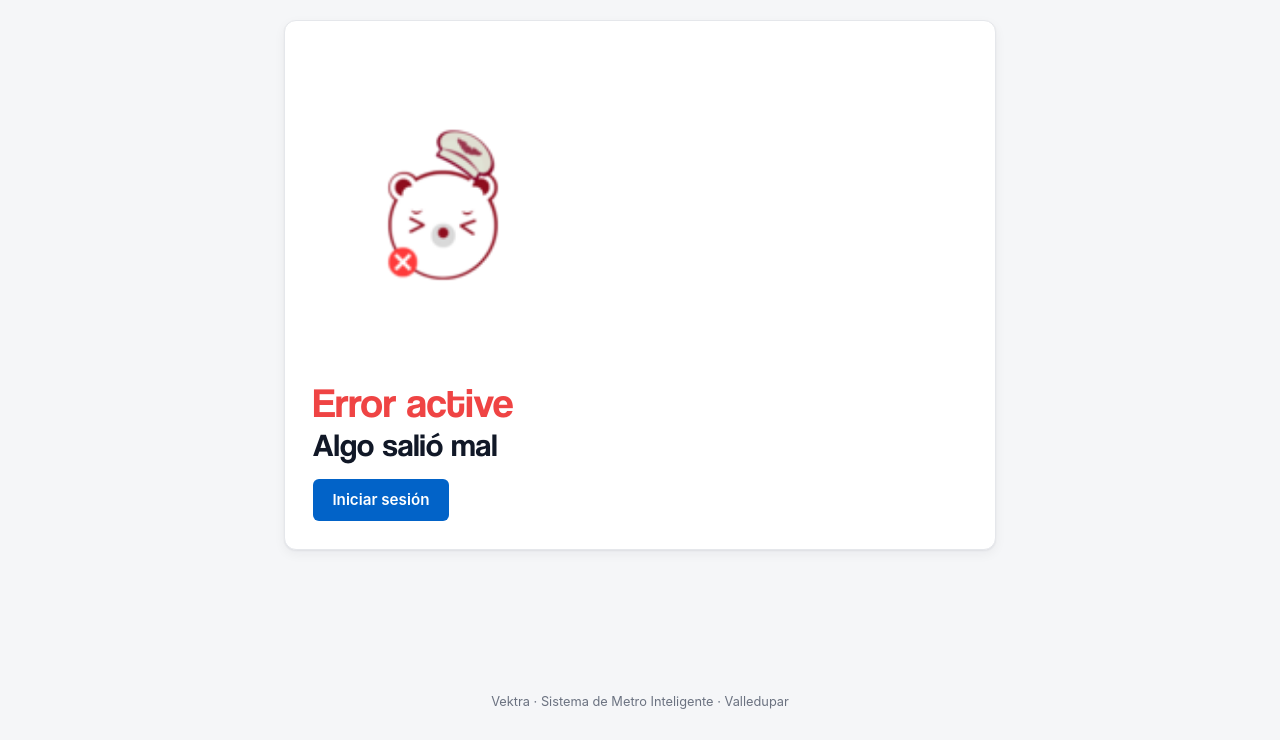
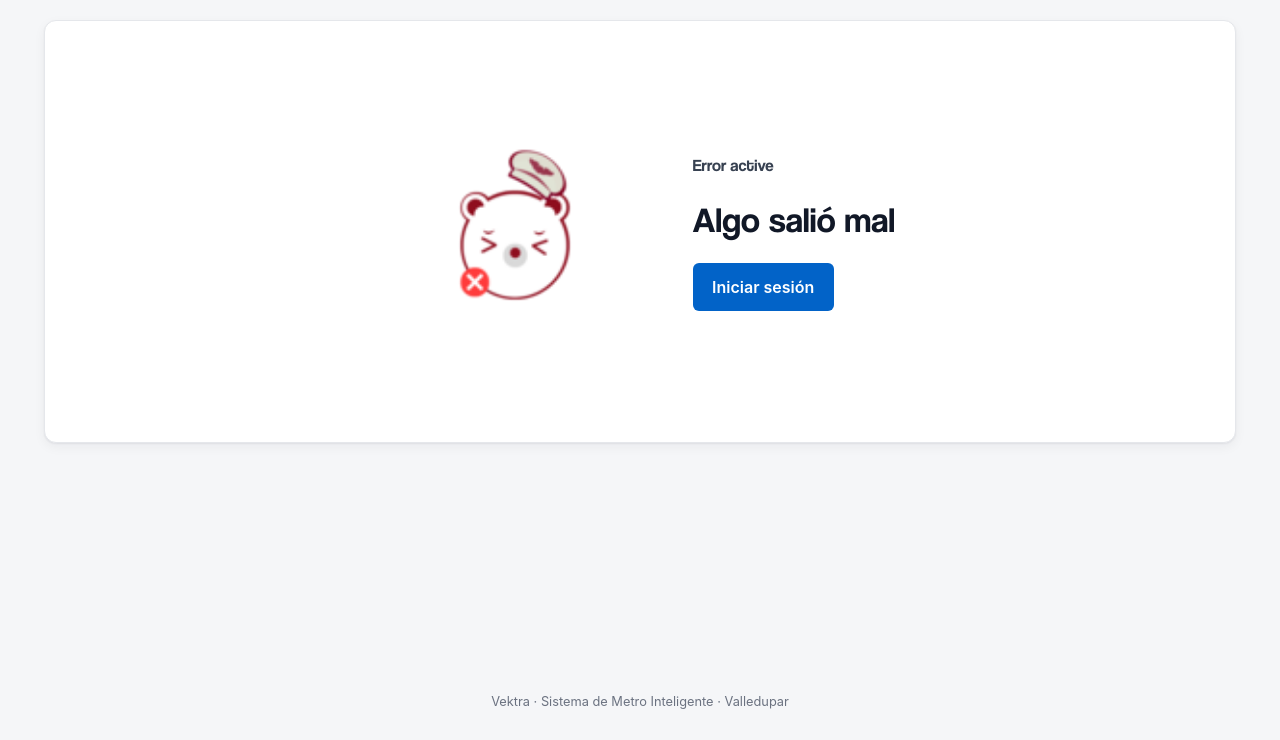
Before and after one commit to eymontenegro/Vektra, a Spring app: page /error in a window 1280 px wide. Shown: the part 60-800 px from the top of the page. Run offline with Thymeleaf, Linux system fonts and the light colour scheme; the template is opened without the code that fills it: most values are stand-ins (such as "Sample title", 1, 10 or a date in 2020); data that the repository does not hold is empty; database files in the repository are not loaded.

Commit message:
feat: redesign error page with mascot

```diff
--- a/src/main/resources/templates/error.html
+++ b/src/main/resources/templates/error.html
@@ -1,20 +1,17 @@
-
 <!DOCTYPE html>
 <html lang="es" xmlns:th="http://www.thymeleaf.org">
 <head th:replace="~{fragments/layout :: head('Algo salió mal')}"></head>
 <body>
 <header th:replace="~{fragments/layout :: navbar}"></header>
-<main class="container container-narrow">
-    <section class="card error-card" role="alert">
+<main class="container">
+    <section class="card error-page" role="alert">
         <img src="/images/error-view-mascot.png" alt="" class="error-mascot">
         <div>
-            <p class="error-code" th:text="'Error ' + ${status}">Error</p>
+            <p class="error-code" th:text="'Error ' + ${status}">Error 404</p>
             <h1>Algo salió mal</h1>
-            <p th:text="${message}">Mensaje del error.</p>
-            <div class="actions">
-                <a href="/map" class="btn btn-primary" th:if="${currentUser != null}">Ir al mapa</a>
-                <a href="/login" class="btn btn-primary" th:if="${currentUser == null}">Iniciar sesión</a>
-            </div>
+            <p th:text="${message}">La página que buscas no existe.</p>
+            <a href="/map" class="btn btn-primary btn-lg" th:if="${currentUser != null}">Ir al mapa</a>
+            <a href="/login" class="btn btn-primary btn-lg" th:if="${currentUser == null}">Iniciar sesión</a>
         </div>
     </section>
 </main>
```
